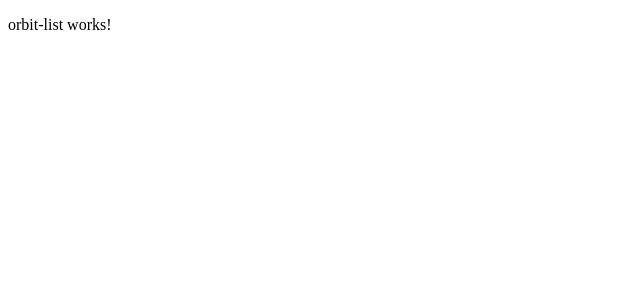
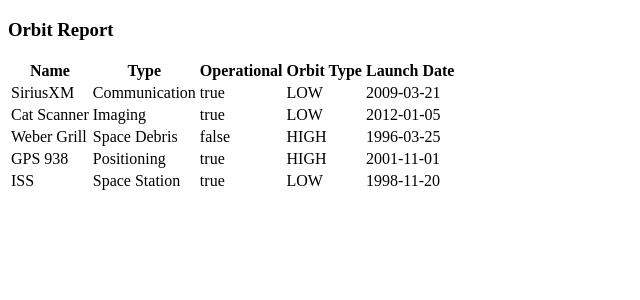
Before and after one commit to robin-j9/orbit-report, an Angular app: page / in a window 1280 px wide. Shown: the top 300 px of the page, without its empty margins (0-640 px from the left). Built offline with nearby package versions, Linux system fonts and the light colour scheme.

Commit message:
displayed table of satellites

```diff
--- a/src/app/orbit-list/orbit-list.component.html
+++ b/src/app/orbit-list/orbit-list.component.html
@@ -1 +1,17 @@
-<p>orbit-list works!</p>
+<h3>Orbit Report</h3>
+<table>
+    <tr class='header-row'>
+        <th class='sortable'>Name</th>
+        <th class='sortable'>Type</th>
+        <th>Operational</th>
+        <th>Orbit Type</th>
+        <th>Launch Date</th>
+    </tr>
+    <tr *ngFor='let satellite of satellites'>
+        <td>{{ satellite.name }}</td>
+        <td>{{ satellite.type }}</td>
+        <td>{{ satellite.operational }}</td>
+        <td>{{ satellite.orbitType }}</td>
+        <td>{{ satellite.launchDate }}</td>
+    </tr>
+</table>
```
